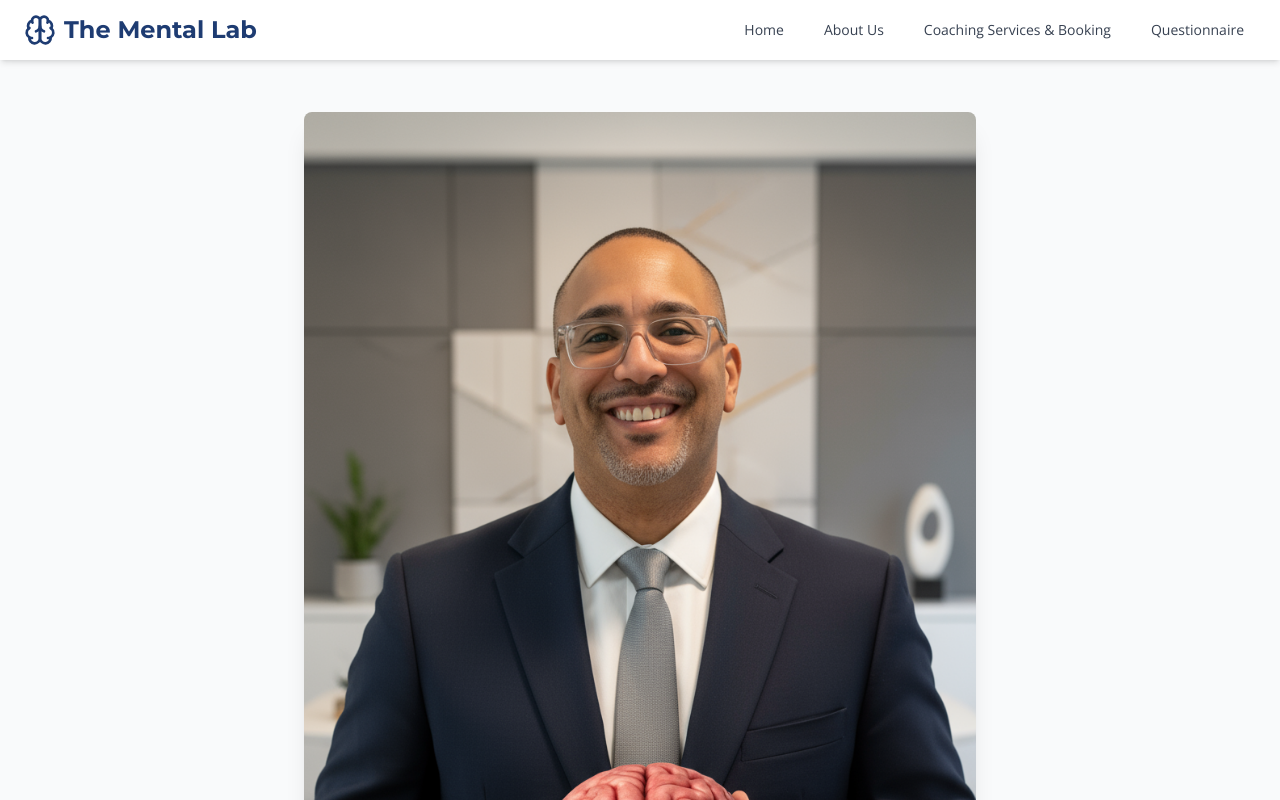
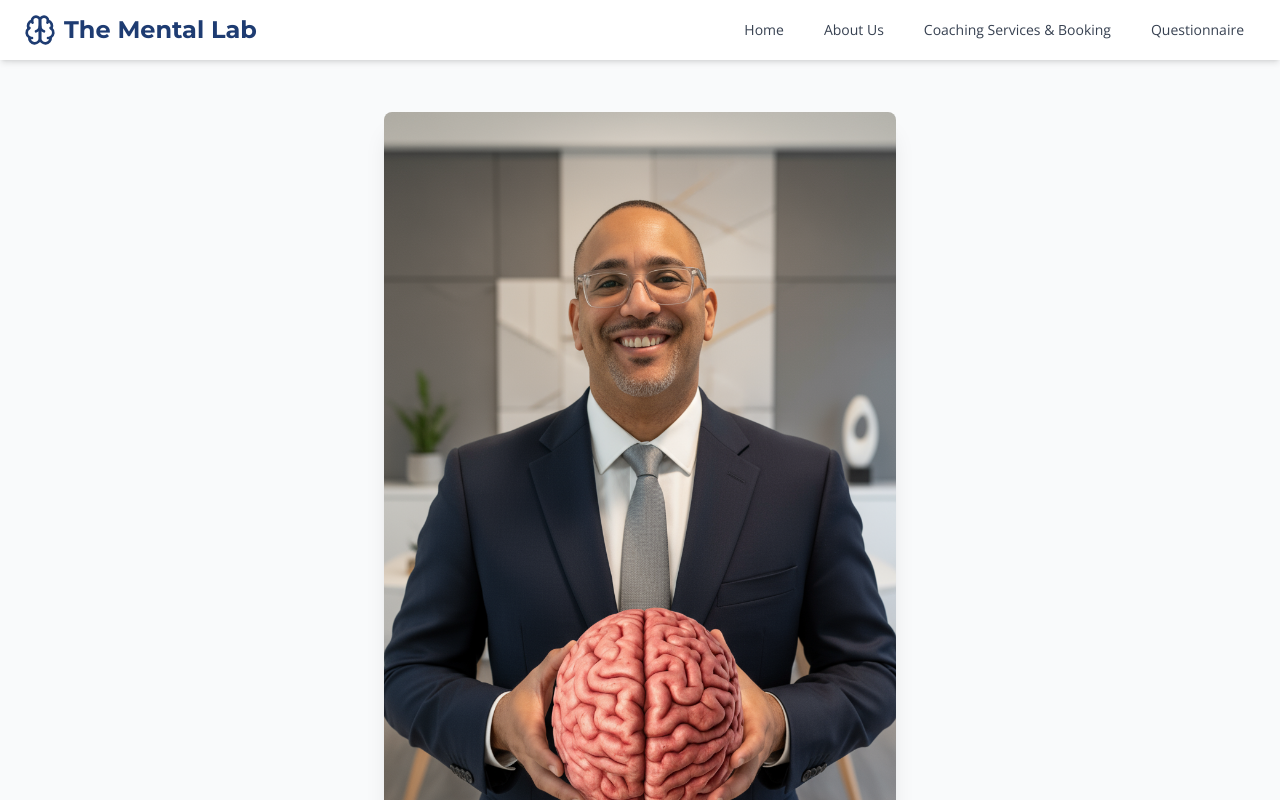
Before and after one commit to luketoland1977/mental-edge-accelerate, a React (Vite) app: page /meet-coach-c in a window 1280 px wide. Shown: the top 800 px of the page. Built offline with nearby package versions, Linux system fonts and the light colour scheme.

Commit message:
Reduce coach image size
Adjust MeetCoachCPage image to be 50% smaller by changing max width from max-w-2xl to max-w-lg, updating the image element accordingly.

```diff
--- a/src/pages/MeetCoachCPage.tsx
+++ b/src/pages/MeetCoachCPage.tsx
@@ -20,7 +20,7 @@ const MeetCoachCPage: React.FC = () => {
           <img
             src={coachJasonImage}
             alt="Coach Jason with brain model"
-            className="w-full max-w-2xl h-auto object-contain shadow-xl rounded-lg"
+            className="w-full max-w-lg h-auto object-contain shadow-xl rounded-lg"
           />
         </div>
         <h1 className="text-4xl font-bold font-heading text-slate-800 mb-4">🧠 About The Mental Lab</h1>
```
